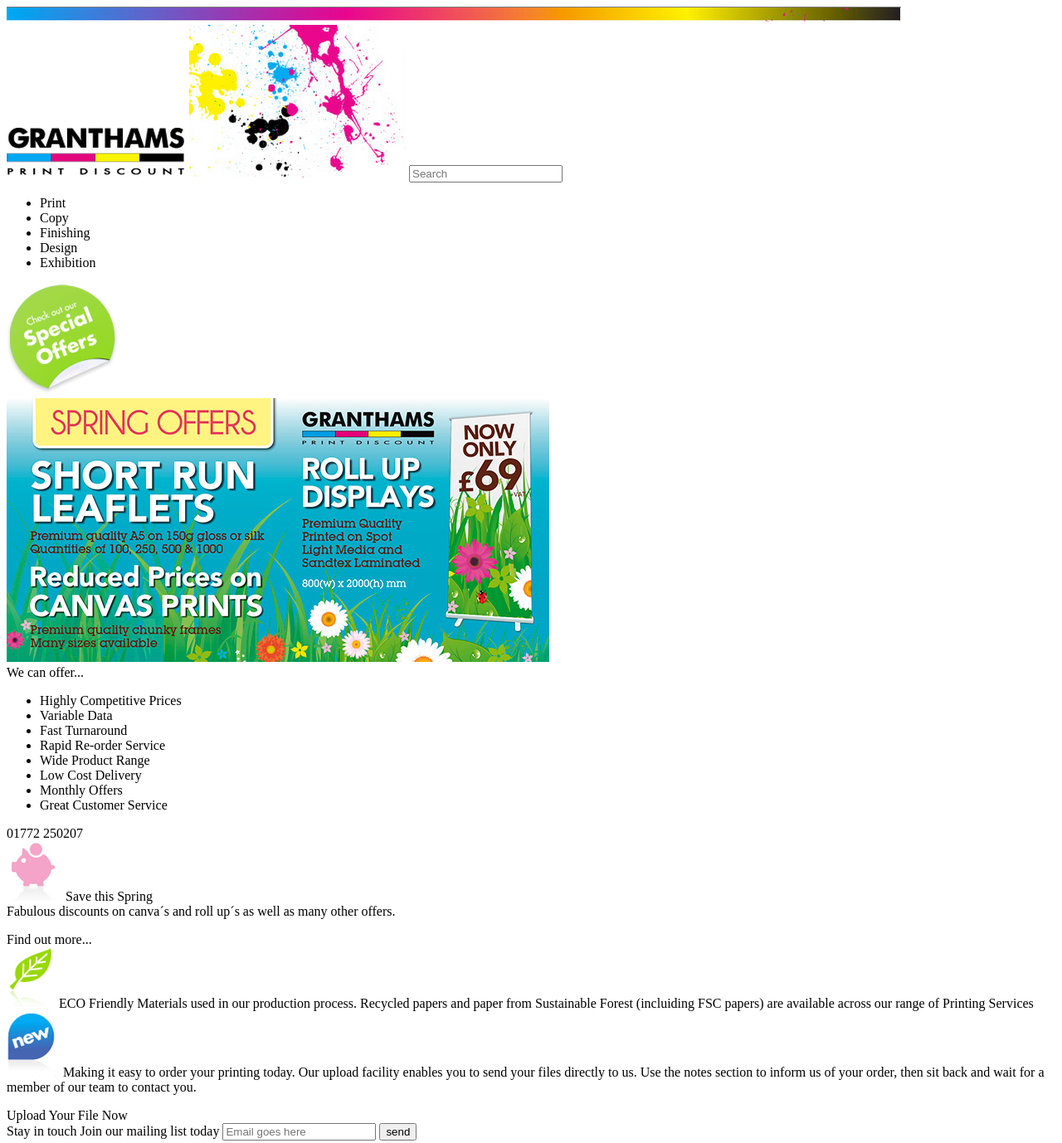
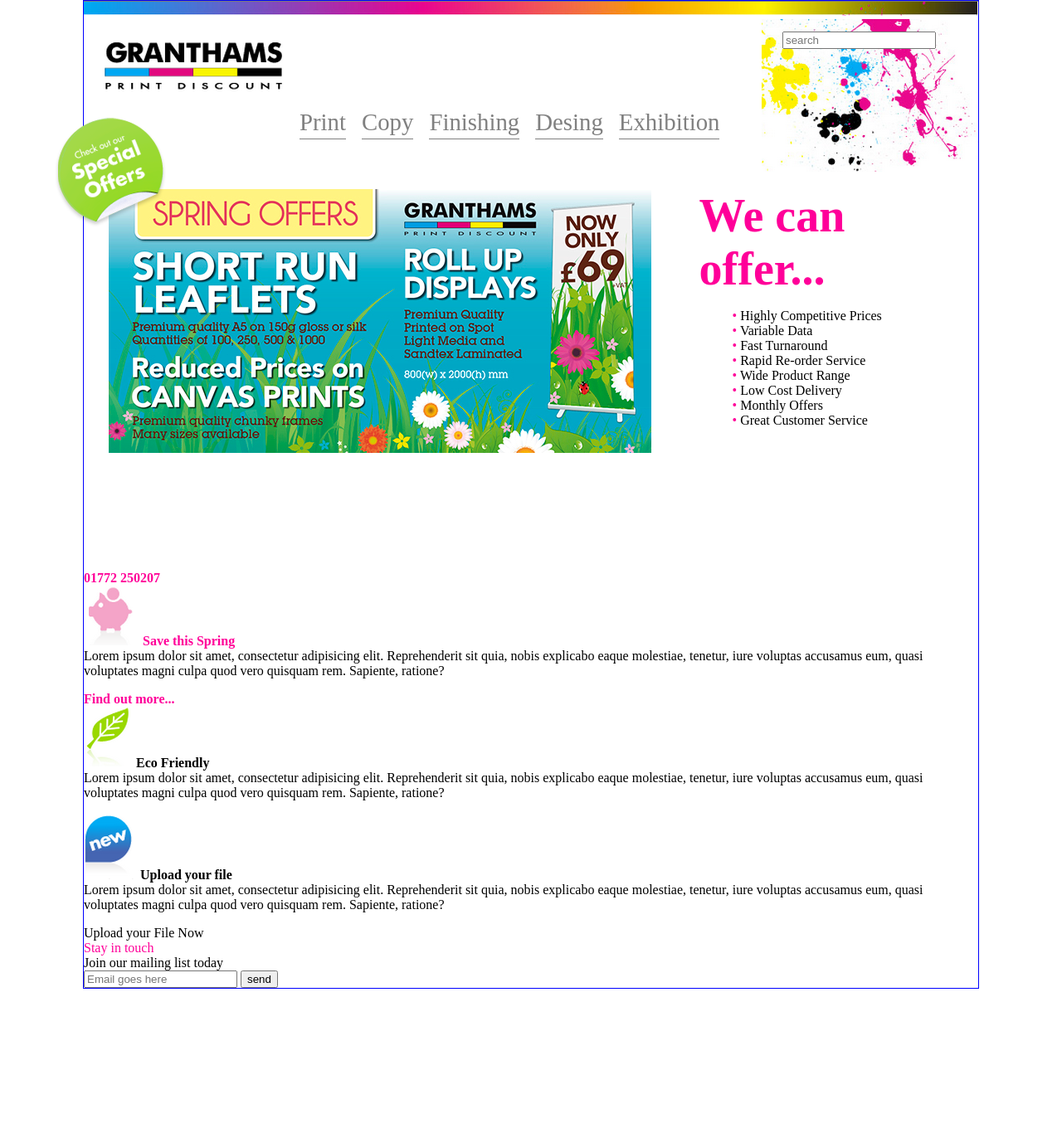
Before and after one commit to Zureichenden/pw218311, a plain HTML site: page practica02css3 2/index.html in a window 1280 px wide. Shown: the whole page at 83% size. After the commit the page ends 1192 px from the top, so only its background shows below. Drawn offline with Linux system fonts and the light colour scheme.

Commit message:
Primer secc terminada

```diff
--- /dev/null
+++ b/practica02css3 2/css/estilos.css
@@ -0,0 +1,89 @@
+body{
+
+	border: 1px solid blue;
+	font-size: 16px;
+	margin: 0px auto;
+	/*requemiento del cliente*/
+	max-width: 1078px;
+	min-width: 1078px;
+}
+
+header input{
+	float: right;
+	margin-right: -210px;
+	margin-top: 15px;
+	position: relative;
+}
+header nav{
+	margin-left: 220px;
+	/*text-align: center;*/
+}
+header nav ul li{
+	border-bottom:1px solid;
+	color: gray;
+	display: inline-block;
+	font-size: 1.8em;
+	margin-right: 15px;
+	padding-bottom: 3px;
+	/*text-decoration: underline;*/
+}
+
+#bgoffer {
+	left: -35px;
+	top: -409px;
+	position: relative;
+}
+
+#granthams{
+	margin-top: 25px;
+	margin-left: 25px;
+}
+
+#paint{
+	float: right;
+}
+
+#primerseccion{
+	/*border: 1px solid orange;*/
+	margin-top: 60px;
+
+}
+
+#primerseccion article {
+	/*border: 1px solid red;*/
+	display: inline-block;
+	vertical-align: top;
+}
+
+#secc01art01 {
+	margin-left: 30px;
+	width: 61%;
+
+}
+
+#secc01art02 {
+	margin-left: 50px;
+	width: 30%;
+}
+
+#secc01art02 ul {
+	list-style: none;
+}
+
+#secc01art02 ul li:before{
+	color: #FF0099;
+	content: "• "
+
+}
+
+.colorrosa {
+	color: #FF0099;
+}
+
+.letragrande {
+	font-size: 3.5em;
+}
+
+.nito {
+	font-weight: bold;
+}
--- a/practica02css3 2/index.html
+++ b/practica02css3 2/index.html
@@ -2,44 +2,35 @@
 <html lang="es">
 <head>
 	<meta charset="UTF-8">
-	<title>Práctica 02 HTML5 + CSS3</title>
+	<title>Practica 02 HTML5 + CSS3</title>
+	<link rel="stylesheet" href="css/estilos.css">
 </head>
-
-
 <body>
 
 	<header>
-	<img src="img/banner.png" alt="Banner">
-	<img src="img/granthams.png" alt="Granthams">
-	<img src="img/paint.png" alt="Paint">
 
-	<input type="search" placeholder="Search">
-
-
+		<img src="img/banner.png" id="banner" alt="Banner">
+		<img src="img/granthams.png" id="granthams" alt="Granthams">
+		<img src="img/paint.png" id="paint" alt="Paint">
+		<input type="search" placeholder="search">
 		<nav>
 			<ul>
 				<li>Print</li>
 				<li>Copy</li>
 				<li>Finishing</li>
-			<li>Design</li>
+				<li>Desing</li>
 				<li>Exhibition</li>
 			</ul>
 		</nav>
-
-
 	</header>
-
-<section>
-
-	<img src="img/bg_offer.png" alt="">
-
-	<article>
+	<section id="primerseccion">
+		<article id="secc01art01">
 			<img src="img/slide.jpg" alt="Slide">
 		</article>
-
-	<article>
-		<span>We can offer...</span>
-		<br>
+		<article id="secc01art02">
+			<span class="colorrosa letragrande nito">
+				We can offer...
+			</span>
 				<ul>
 					<li>Highly Competitive Prices</li>
 					<li>Variable Data</li>
@@ -51,71 +42,57 @@
 					<li>Great Customer Service</li>
 				</ul>
 		</article>
-
+		<img src="img/bg_offer.png" alt="Offer" id="bgoffer">
 	</section>
-
-
-<section>
-	<article> <span>01772 250207</span>	</article>
+	<section id="segundaseccion">
+		<article>
+			<span class="colorrosa letramediana nito">
+				01772 250207
+			</span>
+		</article>
 	</section>
-
-<section>
-	<article><img src="img/cerdito.png" alt="Cerdito">
-		<span>Save this Spring</span>
+	<section id="terceraseccion">
+		<article>
+			<img src="img/cerdito.png" alt="Cerdito">
+			<span class="colorrosa letracomun nito">
+				Save this Spring
+			</span>
 			<br>
-		Fabulous discounts on
-		canva´s and roll up´s as well
-		as many other offers.
+			Lorem ipsum dolor sit amet, consectetur adipisicing elit. Reprehenderit sit quia, nobis explicabo eaque molestiae, tenetur, iure voluptas accusamus eum, quasi voluptates magni culpa quod vero quisquam rem. Sapiente, ratione?
 			<p></p>
-		<span>Find out more...</span>
+			<span class="colorrosa nito">
+				Find out more...
+			</span>
 		</article>
-
-	<article><img src="img/hoja.png" alt="Hoja">
-	ECO Friendly Materials used
-	in our production process.
-	Recycled papers and paper from
-	Sustainable Forest (incluiding FSC
-	papers) are available across our
-	range of Printing Services
+		<article>
+			<img src="img/hoja.png" alt="Hoja">
+			<span class="colorverde letracomun nito">
+				Eco Friendly
+			</span>
+			<br>
+			Lorem ipsum dolor sit amet, consectetur adipisicing elit. Reprehenderit sit quia, nobis explicabo eaque molestiae, tenetur, iure voluptas accusamus eum, quasi voluptates magni culpa quod vero quisquam rem. Sapiente, ratione?
+			<p></p>
 		</article>
-
-	<article><img src="img/new.png" alt="New">
-	Making it easy to order your
-	printing today. Our upload
-	facility enables you to send your
-	files directly to us. Use the notes
-	section to inform us of your order,
-	then sit back and wait for a member
-	of our team to contact you.
+		<article>
+			<img src="img/new.png" alt="New">
+			<span class="colorAzul letracomun nito">
+				Upload your file
+			</span>
+			<br>
+			Lorem ipsum dolor sit amet, consectetur adipisicing elit. Reprehenderit sit quia, nobis explicabo eaque molestiae, tenetur, iure voluptas accusamus eum, quasi voluptates magni culpa quod vero quisquam rem. Sapiente, ratione?
 			<p></p>
-	<span>Upload Your File Now</span>
+			<span class="colorazul">
+				Upload your File Now
+			</span>
 		</article>
-
-
 		<article>
-		<span>Stay in touch</span>
+			<span class="colorrosa letramediana">Stay in touch</span>
+			<br>
 			Join our mailing list today
+			<br>
 			<input type="email" placeholder="Email goes here">
-		<input type="submit" value="send">
+			<input type="button" value="send">
 		</article>
-
-
 	</section>
-
-
-
-
-
-
-
-
-
-
-
-
-
-
-
-
 </body>
 </html>
```
Also changed, not shown: practica02css3 2/img/completo.png. Lines whose indentation alone changed are shown as unchanged.
